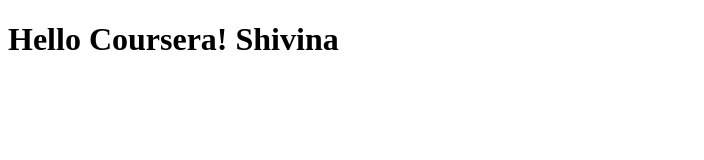
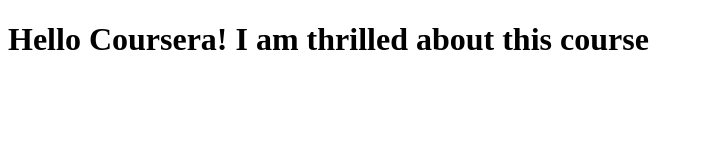
Before and after one commit to shivinamathur/coursera-angular, a plain HTML site: page index.html in a window 1280 px wide. Shown: the whole page, without its empty margins (0-704 px from the left). Drawn offline with Linux system fonts and the light colour scheme.

Commit message:
New version of web file

```diff
--- a/index.html
+++ b/index.html
@@ -5,6 +5,6 @@
     <title>Hello Coursera</title>
   </head>
   <body>
-    <h1>Hello Coursera! Shivina</h1>
+    <h1>Hello Coursera! I am thrilled about this course</h1>
   </body>
 </html>
```
